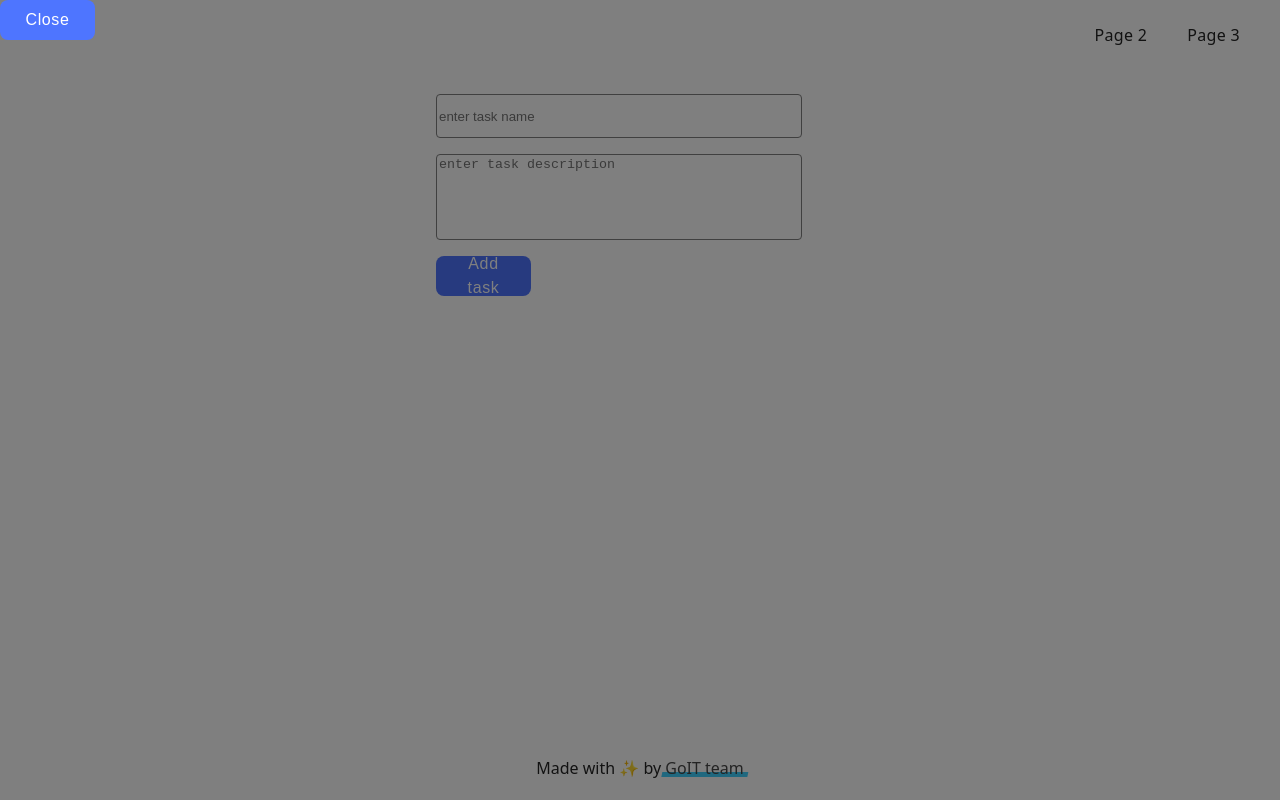
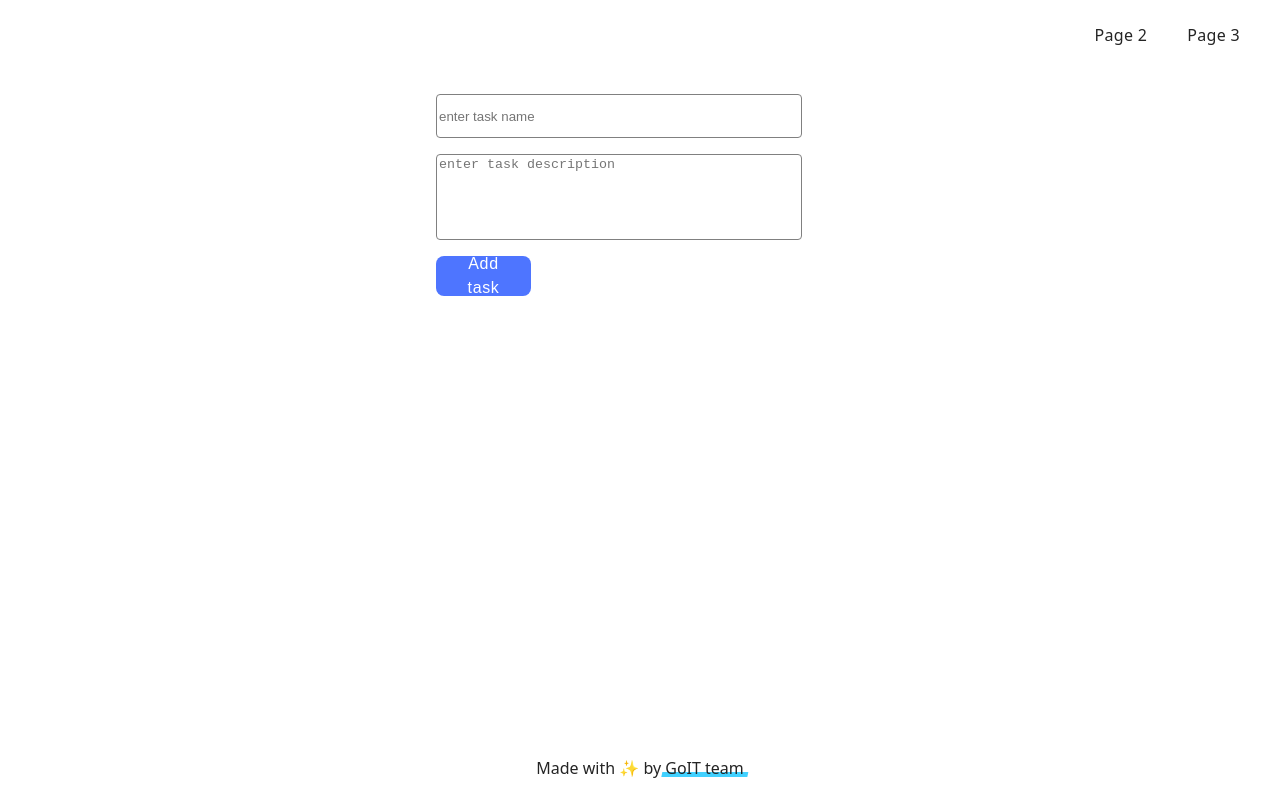
Before and after one commit to DemetriusGarson/todo-list, a website built with Vite: page src/index.html in a window 1280 px wide. Built offline with nearby package versions, Linux system fonts and the light colour scheme.

Commit message:
modal v2

```diff
--- a/src/partials/task-list.html
+++ b/src/partials/task-list.html
@@ -1,5 +1,5 @@
 <ul id="task-list"></ul>
-<div class="overlay open">
+<div class="overlay">
   <button class="overlay-close-button" type="button">Close</button>
   <div class="modal-window"></div>
 </div>
```
